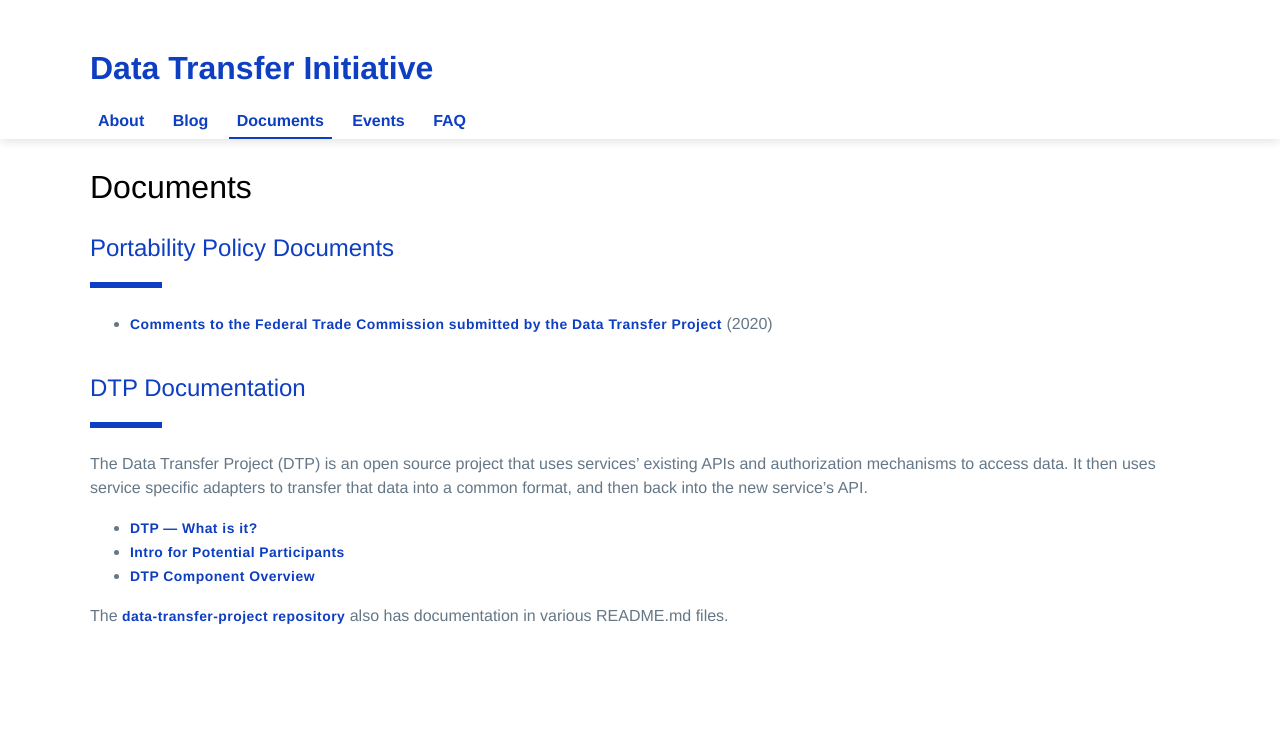
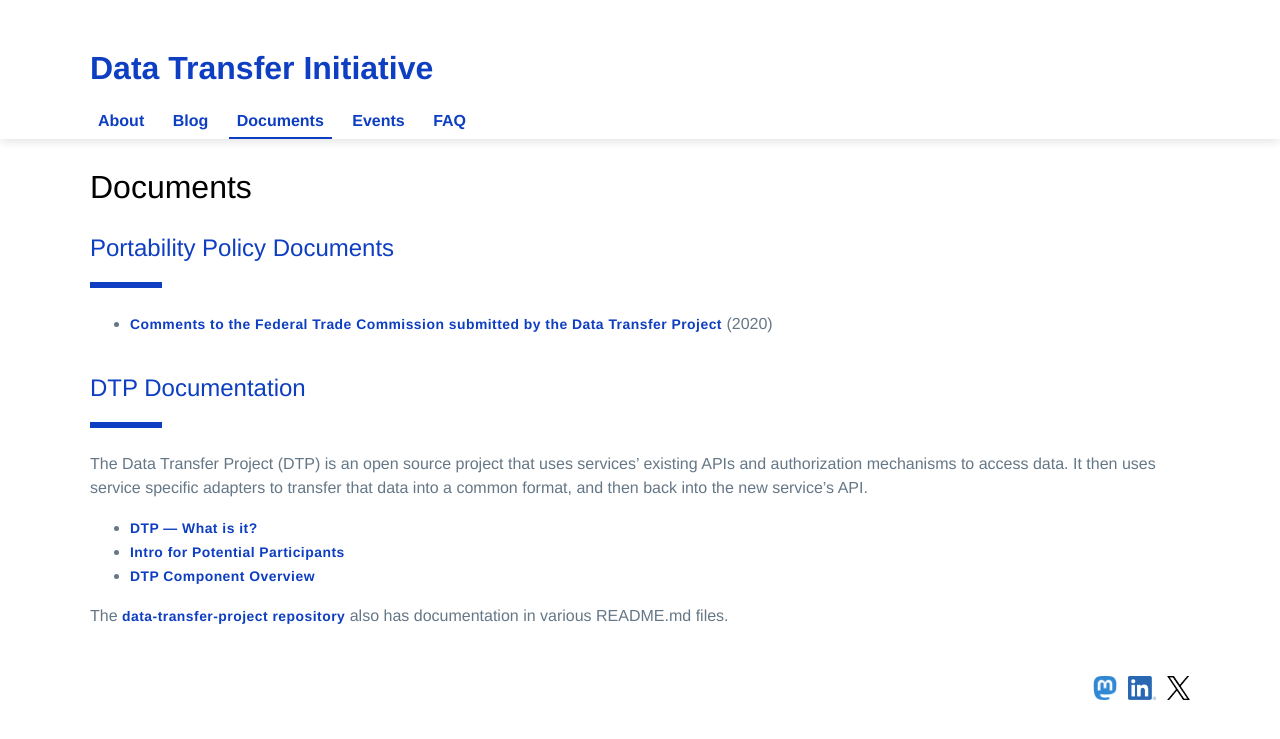
Before and after one commit to dtinit/dtinit.github.io, a Jekyll site: the page built from documentation.md, in a window 1280 px wide. Shown: the top 739 px of the page. Built offline with Jekyll 4.4.1, drawn with Linux system fonts in a browser that asks for light colours; our own code applies the rules of GitHub Pages for plain Markdown files.

Commit message:
Added social media bugs

```diff
--- /dev/null
+++ b/_includes/social-media-icons.html
@@ -0,0 +1,9 @@
+<a class="socialIcon" rel="me" href="https://techpolicy.social/@DTinitiative" target="blank">
+  <img height="24px" src="/images/mastodon-icon.png" alt="Blue square with a white M in it that represents the social media service Mastodon"/>
+</a>
+<a class ="socialIcon" rel="me" href="https://www.linkedin.com/company/data-transfer-initiative/" target="blank">
+  <img height="24px" src="/images/linkedIn-icon.png" alt="Blue square with the word 'in' that represents the social media service LinkedIn"/>
+</a>
+<a class="socialIcon" href="https://twitter.com/DTinitiative" target="blank" rel="noopener nofollow me">
+  <img height="24px" src="/images/twitter-icon.png" alt="A black X representing the social media service formerly known as Twitter" />
+</a>
--- a/_layouts/default.html
+++ b/_layouts/default.html
@@ -27,6 +27,10 @@
     {{ content }}
   </main>
 
+  <footer class="main-footer">
+    {% include social-media-icons.html %}
+  </footer>
+
   {% if site.google_analytics %}
   <script type="text/javascript">
     (function (i, s, o, g, r, a, m) {
--- a/assets/css/style.scss
+++ b/assets/css/style.scss
@@ -122,12 +122,19 @@
   }
 }
 
-.header-wrapper, .main-content {
+.header-wrapper,
+.main-content,
+.main-footer {
   max-width: 1100px;
   margin-left: auto;
   margin-right: auto;
   padding-left: 18px;
   padding-right: 18px;
+}
+
+.main-footer {
+  margin-top: 48px;
+  text-align: right;
 }
 
 .logo__text {
@@ -209,6 +216,13 @@
   }
 }
 
+.socialIcon {
+  display: inline-block;
+  & + .socialIcon {
+    margin-left: 6px;
+  }
+}
+
 .tag-anchor {
   font-weight: 300;
 }
```
Also changed, not shown: index.md (+2 -9 lines), images/linkedIn-icon.png (added), images/mastodon-icon.png (added), images/twitter-icon.png (added), 1 other file.
